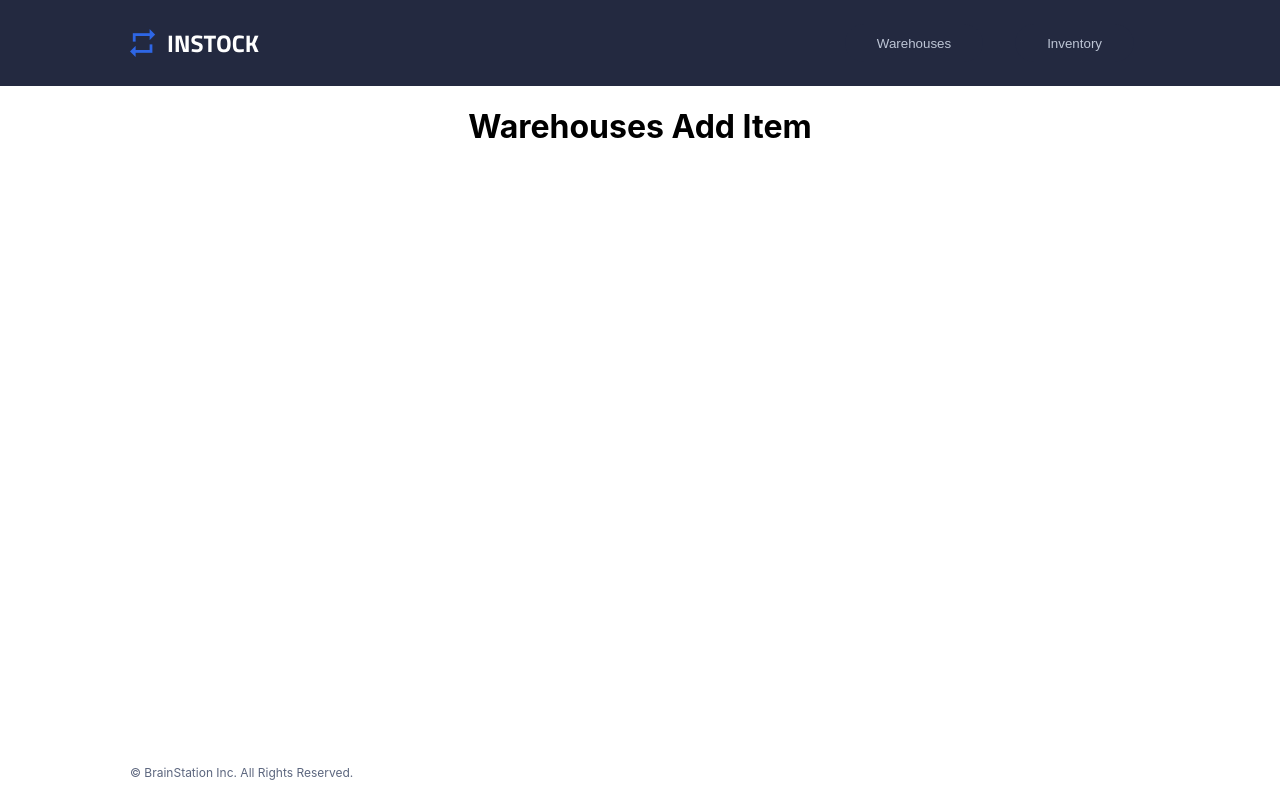
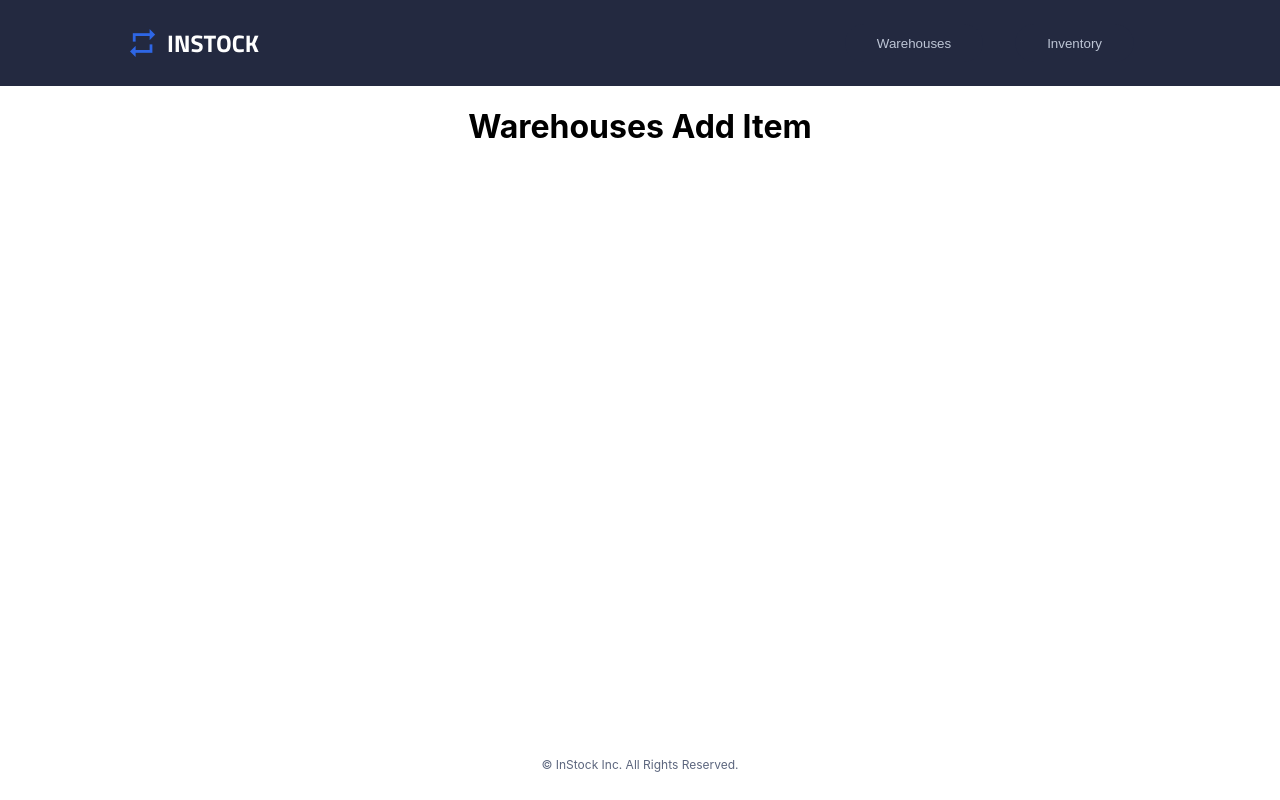
Before and after one commit to TonySMK/InStock_Group2-Client, a React (Create React App) app: page /warehouses/add in a window 1280 px wide. Built offline with nearby package versions, Linux system fonts and the light colour scheme.

Commit message:
Adjusted Footer text and alignment

```diff
--- a/src/Components/Footer/Footer.js
+++ b/src/Components/Footer/Footer.js
@@ -4,7 +4,7 @@ function Footer () {
     return (
         <>
             <footer className = 'footer'>
-                <p className = 'footer__text'>&copy; BrainStation Inc. All Rights Reserved.</p>
+                <p className = 'footer__text'>&copy; InStock Inc. All Rights Reserved.</p>
             </footer>
         </>
     )
--- a/src/Components/Footer/Footer.scss
+++ b/src/Components/Footer/Footer.scss
@@ -4,16 +4,9 @@
 
 .footer {
     position: absolute;
-    bottom: 0.5rem;
-    left: 0;
-    text-align: left;
-    margin: 0 1rem 0 1rem;
-    @include tablet {
-        margin: 0 1.5rem 0 1.5rem;
-    }
-    @include desktop {
-        margin-left: calc((100% - 63.75rem)/2)
-    }
+    bottom: 1rem;
+    left: 50%;
+  transform: translateX(-50%);
 
     &__text {
         font-size: 0.75rem;
```
